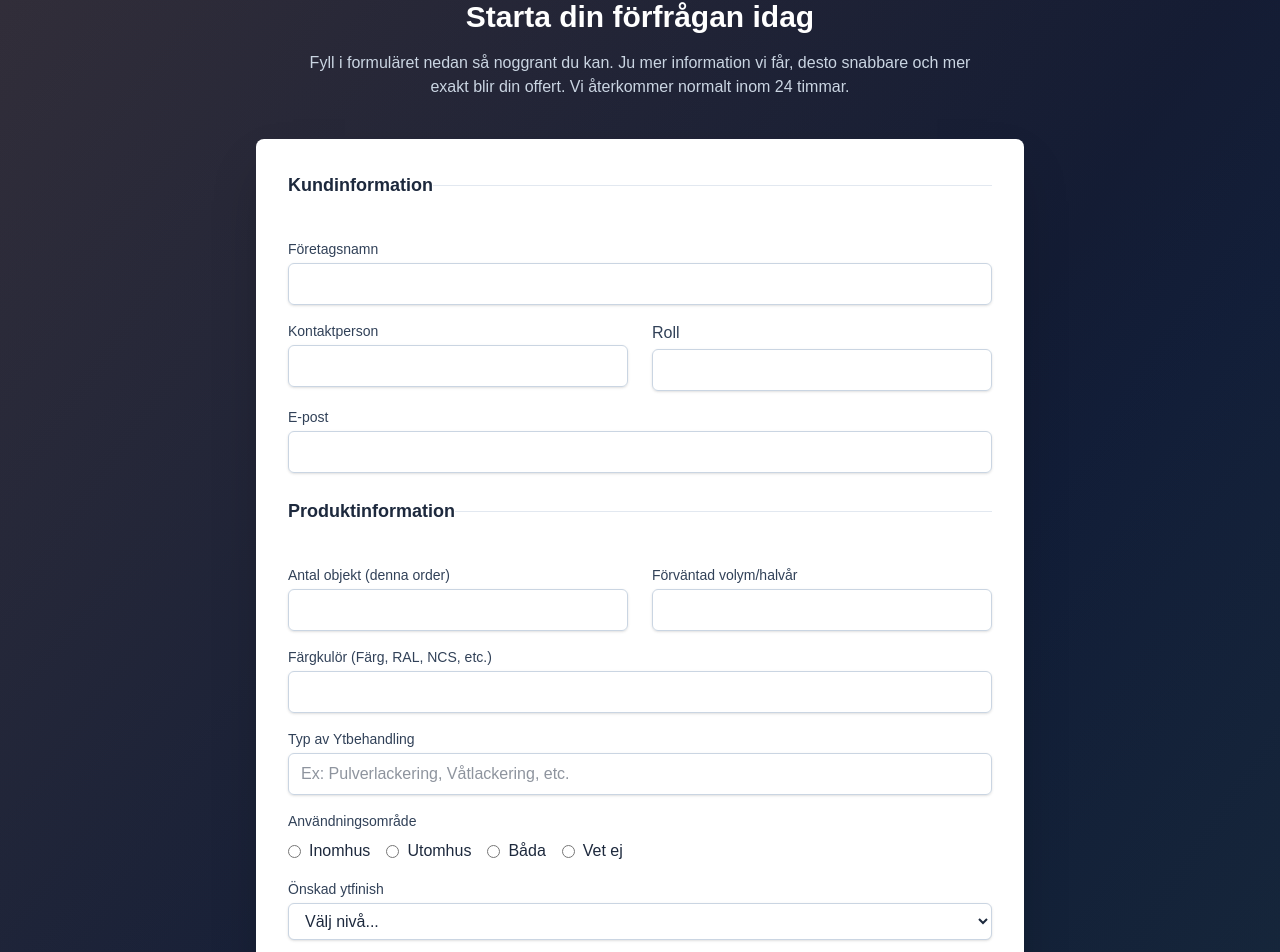
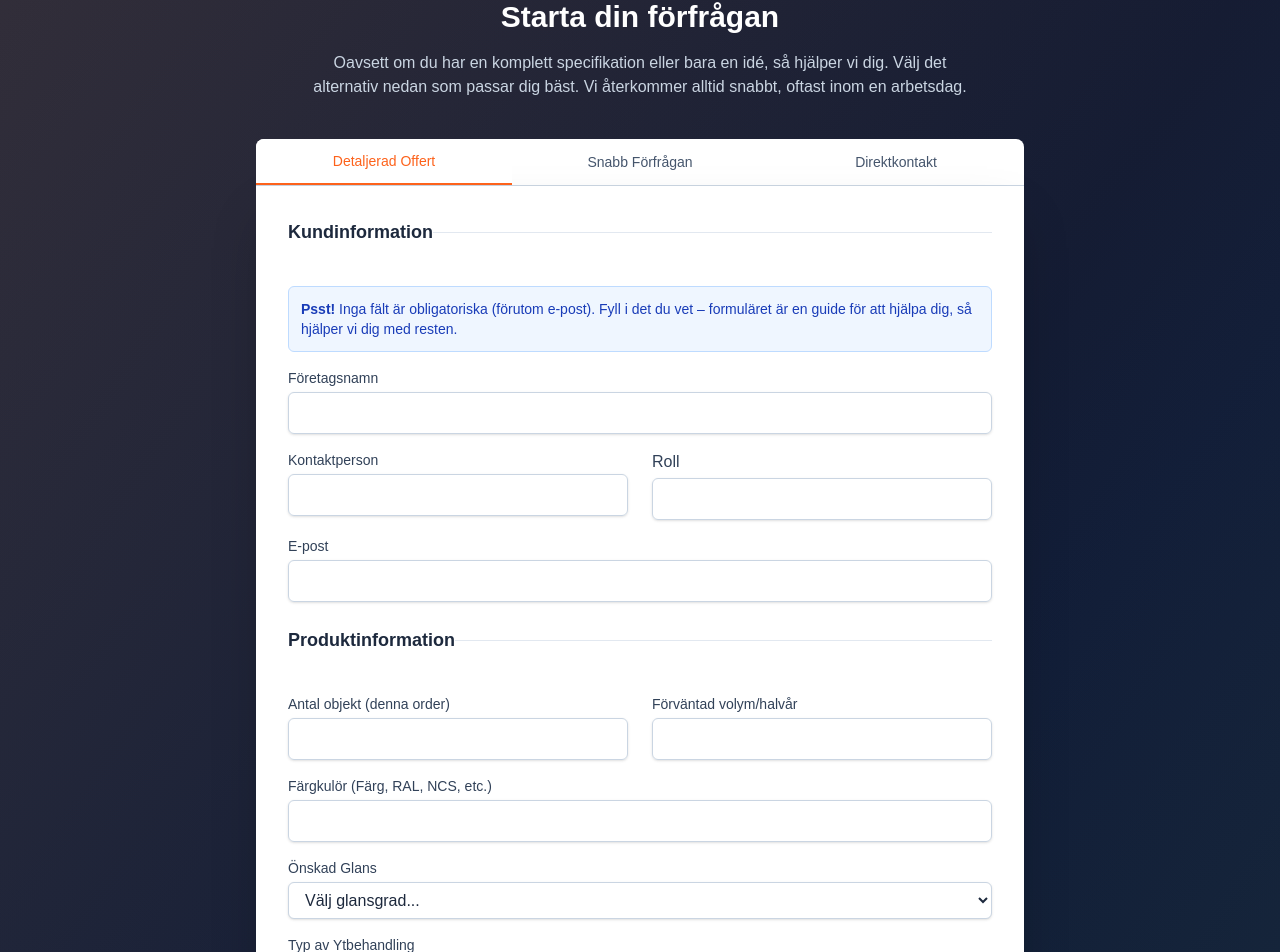
Before and after one commit to jespermollbrant/TredjePartsLackering, a Next.js app: page / in a window 1280 px wide. Shown: the part 4557-5509 px from the top of the page. Built offline with nearby package versions, Linux system fonts and the light colour scheme.

Commit message:
Add quote request functionality with detailed, quick, and contact tabs; enhance form fields and styling for improved user experience.

```diff
--- a/app/api/quote/route.ts
+++ b/app/api/quote/route.ts
@@ -21,9 +21,11 @@ export async function POST(req: NextRequest) {
     const quantity = Number(form.get("quantity") || 0);
     const volumeHalfYear = Number(form.get("volume-half-year") || 0);
     const color = String(form.get("color") || "");
+    const glossLevel = String(form.get("gloss-level") || "");
     const surfaceTreatmentType = String(form.get("surface-treatment-type") || "");
     const usage = String(form.get("usage") || "");
     const finishLevel = String(form.get("finish-level") || "");
+    const quickDescription = String(form.get("quick-description") || "");
     const qualityNeeds = String(form.get("quality-needs") || "");
     const maskingInfo = String(form.get("masking-info") || "");
     const pretreatment = String(form.get("pretreatment") || "");
@@ -45,9 +47,11 @@ export async function POST(req: NextRequest) {
       quantity,
       volumeHalfYear,
       color,
+      glossLevel,
       surfaceTreatmentType,
       usage,
       finishLevel,
+      quickDescription,
       qualityNeeds,
       maskingInfo,
       pretreatment,
--- a/app/page.tsx
+++ b/app/page.tsx
@@ -4,6 +4,7 @@ import { useEffect, useRef, useState } from "react";
 
 export default function Page() {
   const [activeTab, setActiveTab] = useState<"powder" | "wet" | "blasting" | "corrosion">("powder");
+  const [quoteTab, setQuoteTab] = useState<"detailed" | "quick" | "contact">("detailed");
   // const [partnerSearch] = useState("");
   const [showEndCustomer, setShowEndCustomer] = useState(false);
   const [geminiLoading, setGeminiLoading] = useState(false);
@@ -907,19 +908,65 @@ export default function Page() {
           <div className="absolute inset-0 bg-gradient-brand opacity-10"></div>
           <div className="container mx-auto px-6 relative z-10">
             <div className="text-center">
-              <h2 className="text-3xl font-bold mb-4 text-white">Starta din förfrågan idag</h2>
+              <h2 className="text-3xl font-bold mb-4 text-white">Starta din förfrågan</h2>
               <p className="text-slate-300 max-w-2xl mx-auto mb-10">
-                Fyll i formuläret nedan så noggrant du kan. Ju mer information vi får, desto snabbare och mer exakt blir din offert. Vi återkommer normalt inom 24 timmar.
+                Oavsett om du har en komplett specifikation eller bara en idé, så hjälper vi dig. Välj det alternativ nedan som passar dig bäst. Vi återkommer alltid snabbt, oftast inom en arbetsdag.
               </p>
             </div>
-            <form
-              onSubmit={handleSubmit}
-              className="max-w-3xl mx-auto bg-white text-slate-800 p-8 rounded-lg shadow-2xl space-y-6"
-            >
+            {/* Quote Tabs */}
+            <div className="max-w-3xl mx-auto">
+              <div className="flex border-b border-slate-300 bg-white rounded-t-lg">
+                <button
+                  type="button"
+                  onClick={() => setQuoteTab("detailed")}
+                  className={`flex-1 py-3 px-4 text-sm font-medium rounded-tl-lg ${
+                    quoteTab === "detailed"
+                      ? "bg-white text-brand-orange border-b-2 border-brand-orange"
+                      : "text-slate-600 hover:text-slate-800 hover:bg-slate-50"
+                  }`}
+                >
+                  Detaljerad Offert
+                </button>
+                <button
+                  type="button"
+                  onClick={() => setQuoteTab("quick")}
+                  className={`flex-1 py-3 px-4 text-sm font-medium ${
+                    quoteTab === "quick"
+                      ? "bg-white text-brand-orange border-b-2 border-brand-orange"
+                      : "text-slate-600 hover:text-slate-800 hover:bg-slate-50"
+                  }`}
+                >
+                  Snabb Förfrågan
+                </button>
+                <button
+                  type="button"
+                  onClick={() => setQuoteTab("contact")}
+                  className={`flex-1 py-3 px-4 text-sm font-medium rounded-tr-lg ${
+                    quoteTab === "contact"
+                      ? "bg-white text-brand-orange border-b-2 border-brand-orange"
+                      : "text-slate-600 hover:text-slate-800 hover:bg-slate-50"
+                  }`}
+                >
+                  Direktkontakt
+                </button>
+              </div>
+
+              {/* Tab Content */}
+              <div className="bg-white rounded-b-lg shadow-2xl text-slate-800">
+                {quoteTab === "detailed" && (
+                  <form
+                    onSubmit={handleSubmit}
+                    className="p-8 space-y-6 text-slate-800"
+                  >
               <fieldset className="border-t border-slate-200 pt-6">
                 <legend className="text-lg font-semibold text-slate-800 mb-4">
                   Kundinformation
                 </legend>
+                <div className="mb-4 p-3 bg-blue-50 border border-blue-200 rounded-md">
+                  <p className="text-sm text-blue-800">
+                    <strong>Psst!</strong> Inga fält är obligatoriska (förutom e-post). Fyll i det du vet – formuläret är en guide för att hjälpa dig, så hjälper vi dig med resten.
+                  </p>
+                </div>
                 <div className="space-y-4">
                   <div>
                     <label htmlFor="company-name" className="block text-sm font-medium text-slate-700">
@@ -929,7 +976,7 @@ export default function Page() {
                       type="text"
                       id="company-name"
                       name="company-name"
-                      className="mt-1 block w-full px-3 py-2 border border-slate-300 rounded-md shadow-sm form-input"
+                      className="mt-1 block w-full px-3 py-2 border border-slate-300 rounded-md shadow-sm form-input text-slate-800"
                     />
                   </div>
                   <div className="grid md:grid-cols-2 gap-6">
@@ -941,7 +988,7 @@ export default function Page() {
                         type="text"
                         id="contact-name"
                         name="contact-name"
-                        className="mt-1 block w-full px-3 py-2 border border-slate-300 rounded-md shadow-sm form-input"
+                        className="mt-1 block w-full px-3 py-2 border border-slate-300 rounded-md shadow-sm form-input text-slate-800"
                       />
                     </div>
                     <div>
@@ -952,7 +999,7 @@ export default function Page() {
                         type="text"
                         id="contact-role"
                         name="contact-role"
-                        className="mt-1 block w-full px-3 py-2 border border-slate-300 rounded-md shadow-sm form-input"
+                        className="mt-1 block w-full px-3 py-2 border border-slate-300 rounded-md shadow-sm form-input text-slate-800"
                       />
                     </div>
                   </div>
@@ -965,7 +1012,7 @@ export default function Page() {
                       id="contact-email"
                         name="contact-email"
                       required
-                      className="mt-1 block w-full px-3 py-2 border border-slate-300 rounded-md shadow-sm form-input"
+                      className="mt-1 block w-full px-3 py-2 border border-slate-300 rounded-md shadow-sm form-input text-slate-800"
                     />
                   </div>
                 </div>
@@ -985,7 +1032,7 @@ export default function Page() {
                         type="number"
                         id="quantity"
                         name="quantity"
-                        className="mt-1 block w-full px-3 py-2 border border-slate-300 rounded-md shadow-sm form-input"
+                        className="mt-1 block w-full px-3 py-2 border border-slate-300 rounded-md shadow-sm form-input text-slate-800"
                       />
                     </div>
                     <div>
@@ -996,7 +1043,7 @@ export default function Page() {
                         type="number"
                         id="volume-half-year"
                         name="volume-half-year"
-                        className="mt-1 block w-full px-3 py-2 border border-slate-300 rounded-md shadow-sm form-input"
+                        className="mt-1 block w-full px-3 py-2 border border-slate-300 rounded-md shadow-sm form-input text-slate-800"
                       />
                     </div>
                   </div>
@@ -1008,9 +1055,26 @@ export default function Page() {
                       type="text"
                       id="color"
                       name="color"
-                      required
-                      className="mt-1 block w-full px-3 py-2 border border-slate-300 rounded-md shadow-sm form-input"
+                      className="mt-1 block w-full px-3 py-2 border border-slate-300 rounded-md shadow-sm form-input text-slate-800"
                     />
+                  </div>
+                  <div>
+                    <label htmlFor="gloss-level" className="block text-sm font-medium text-slate-700">
+                      Önskad Glans
+                    </label>
+                    <select
+                      id="gloss-level"
+                      name="gloss-level"
+                      className="mt-1 block w-full px-3 py-2 border border-slate-300 bg-white rounded-md shadow-sm form-input text-slate-800"
+                    >
+                      <option>Välj glansgrad...</option>
+                      <option value="matt">Matt (0-10)</option>
+                      <option value="sidenmatt">Sidenmatt (11-35)</option>
+                      <option value="halvblank">Halvblank (36-60)</option>
+                      <option value="blank">Blank (61-80)</option>
+                      <option value="hogblank">Högblank (81+)</option>
+                      <option value="okant">Vet ej / Ospecificerat</option>
+                    </select>
                   </div>
                   <div>
                     <label htmlFor="surface-treatment-type" className="block text-sm font-medium text-slate-700">
@@ -1020,8 +1084,8 @@ export default function Page() {
                       type="text"
                       id="surface-treatment-type"
                       name="surface-treatment-type"
-                      className="mt-1 block w-full px-3 py-2 border border-slate-300 rounded-md shadow-sm form-input"
-                      placeholder="Ex: Pulverlackering, Våtlackering, etc."
+                      className="mt-1 block w-full px-3 py-2 border border-slate-300 rounded-md shadow-sm form-input text-slate-800"
+                      placeholder="Ex: Pulverlackering, våtlackering, eller 'jag behöver hjälp att välja'"
                     />
                   </div>
                   <div>
@@ -1054,7 +1118,7 @@ export default function Page() {
                     <select
                       id="finish-level"
                       name="finish-level"
-                      className="mt-1 block w-full px-3 py-2 border border-slate-300 bg-white rounded-md shadow-sm form-input"
+                      className="mt-1 block w-full px-3 py-2 border border-slate-300 bg-white rounded-md shadow-sm form-input text-slate-800"
                     >
                       <option>Välj nivå...</option>
                       <option value="low">Lägre nivå (t.ex. industri, dold yta)</option>
@@ -1078,7 +1142,7 @@ export default function Page() {
                       id="quality-needs"
                       name="quality-needs"
                       rows={2}
-                      className="mt-1 block w-full px-3 py-2 border border-slate-300 rounded-md shadow-sm form-input"
+                      className="mt-1 block w-full px-3 py-2 border border-slate-300 rounded-md shadow-sm form-input text-slate-800"
                       placeholder="Ex: Hög finish, klass C4, etc."
                     />
                   </div>
@@ -1090,7 +1154,7 @@ export default function Page() {
                       id="masking-info"
                       name="masking-info"
                       rows={3}
-                      className="mt-1 block w-full px-3 py-2 border border-slate-300 rounded-md shadow-sm form-input"
+                      className="mt-1 block w-full px-3 py-2 border border-slate-300 rounded-md shadow-sm form-input text-slate-800"
                       placeholder="Beskriv vilka ytor som ska målas, och vilka ytor som eventuellt ska maskeras, t.ex. gängade hål, anliggningsytor..."
                     />
                   </div>
@@ -1102,8 +1166,8 @@ export default function Page() {
                       type="text"
                       id="pretreatment"
                       name="pretreatment"
-                      className="mt-1 block w-full px-3 py-2 border border-slate-300 rounded-md shadow-sm form-input"
-                      placeholder="Ex: blästrat, galvat, oljigt..."
+                      className="mt-1 block w-full px-3 py-2 border border-slate-300 rounded-md shadow-sm form-input text-slate-800"
+                      placeholder="Ex: Obehandlat stål, blästrat, galvat, oljigt..."
                     />
                   </div>
                   <div>
@@ -1170,7 +1234,7 @@ export default function Page() {
                         type="date"
                         id="delivery-date"
                       name="delivery-date"
-                        className="mt-1 block w-full px-3 py-2 border border-slate-300 rounded-md shadow-sm form-input"
+                        className="mt-1 block w-full px-3 py-2 border border-slate-300 rounded-md shadow-sm form-input text-slate-800"
                       />
                     </div>
                     <div>
@@ -1233,7 +1297,7 @@ export default function Page() {
                           type="text"
                           id="end-customer-name"
                           name="end-customer-name"
-                          className="mt-1 block w-full px-3 py-2 border border-slate-300 rounded-md shadow-sm form-input"
+                          className="mt-1 block w-full px-3 py-2 border border-slate-300 rounded-md shadow-sm form-input text-slate-800"
                         />
                       </div>
                       <div>
@@ -1244,7 +1308,7 @@ export default function Page() {
                           id="end-customer-address"
                           name="end-customer-address"
                           rows={2}
-                          className="mt-1 block w-full px-3 py-2 border border-slate-300 rounded-md shadow-sm form-input"
+                          className="mt-1 block w-full px-3 py-2 border border-slate-300 rounded-md shadow-sm form-input text-slate-800"
                         />
                       </div>
                     </div>
@@ -1282,6 +1346,116 @@ export default function Page() {
                 </button>
               </div>
             </form>
+                )}
+
+                {quoteTab === "quick" && (
+                  <div className="p-8 text-slate-800">
+                    <h3 className="text-xl font-semibold text-slate-800 mb-4">Beskriv ditt behov</h3>
+                    <p className="text-slate-600 mb-6">
+                      Har du inte alla detaljer? Inga problem. Beskriv ditt projekt med egna ord, bifoga en fil om du har en, så återkommer vi med rätt frågor och en plan för hur vi kan hjälpa dig.
+                    </p>
+                    <form onSubmit={handleSubmit} className="space-y-6">
+                      <div className="grid md:grid-cols-2 gap-6">
+                        <div>
+                          <label htmlFor="quick-contact-name" className="block text-sm font-medium text-slate-700">
+                            Kontaktperson
+                          </label>
+                          <input
+                            type="text"
+                            id="quick-contact-name"
+                            name="contact-name"
+                            className="mt-1 block w-full px-3 py-2 border border-slate-300 rounded-md shadow-sm form-input text-slate-800"
+                          />
+                        </div>
+                        <div>
+                          <label htmlFor="quick-company" className="block text-sm font-medium text-slate-700">
+                            Företag
+                          </label>
+                          <input
+                            type="text"
+                            id="quick-company"
+                            name="company-name"
+                            className="mt-1 block w-full px-3 py-2 border border-slate-300 rounded-md shadow-sm form-input text-slate-800"
+                          />
+                        </div>
+                      </div>
+                      <div>
+                        <label htmlFor="quick-email" className="block text-sm font-medium text-slate-700">
+                          E-post *
+                        </label>
+                        <input
+                          type="email"
+                          id="quick-email"
+                          name="contact-email"
+                          required
+                          className="mt-1 block w-full px-3 py-2 border border-slate-300 rounded-md shadow-sm form-input text-slate-800"
+                        />
+                      </div>
+                      <div>
+                        <label htmlFor="quick-description" className="block text-sm font-medium text-slate-700">
+                          Beskriv ditt behov
+                        </label>
+                        <textarea
+                          id="quick-description"
+                          name="quick-description"
+                          rows={6}
+                          className="mt-1 block w-full px-3 py-2 border border-slate-300 rounded-md shadow-sm form-input text-slate-800"
+                          placeholder="Beskriv ditt projekt, material, antal, färgönskemål, leveransdatum eller andra detaljer du vet..."
+                        />
+                      </div>
+                      <div>
+                        <label htmlFor="quick-file-upload" className="block text-sm font-medium text-slate-700">
+                          Ladda upp fil (valfritt)
+                        </label>
+                        <input
+                          type="file"
+                          id="quick-file-upload"
+                          name="drawing-upload"
+                          className="mt-1 block w-full text-sm text-slate-500 file:mr-4 file:py-2 file:px-4 file:rounded-full file:border-0 file:text-sm file:font-semibold file:bg-blue-50 file:text-blue-700 hover:file:bg-blue-100"
+                        />
+                      </div>
+                      <div className="pt-4">
+                        <button
+                          type="submit"
+                          className="w-full btn-brand text-lg py-3 px-6"
+                        >
+                          Skicka Förfrågan
+                        </button>
+                      </div>
+                    </form>
+                  </div>
+                )}
+
+                {quoteTab === "contact" && (
+                  <div className="p-8 text-center text-slate-800">
+                    <h3 className="text-xl font-semibold text-slate-800 mb-4">Kontakta oss direkt</h3>
+                    <p className="text-slate-600 mb-8">
+                      Föredrar du att maila eller ringa? Här hittar du våra kontaktuppgifter. Vi ser fram emot att höra från dig!
+                    </p>
+                    <div className="space-y-6">
+                      <div className="bg-slate-50 rounded-lg p-6">
+                        <h4 className="text-lg font-semibold text-slate-800 mb-2">E-post</h4>
+                        <a
+                          href="mailto:jesper@3plackering.com"
+                          className="text-brand-orange hover:text-brand-orange/80 text-lg font-medium"
+                        >
+                          jesper@3plackering.com
+                        </a>
+                      </div>
+                      <div className="bg-slate-50 rounded-lg p-6">
+                        <h4 className="text-lg font-semibold text-slate-800 mb-2">Telefon</h4>
+                        <a
+                          href="tel:0708214708"
+                          className="text-brand-orange hover:text-brand-orange/80 text-lg font-medium"
+                        >
+                          070-821 47 08
+                        </a>
+                      </div>
+                    </div>
+                  </div>
+                )}
+              </div>
+            </div>
           </div>
         </section>
       </main>
```
